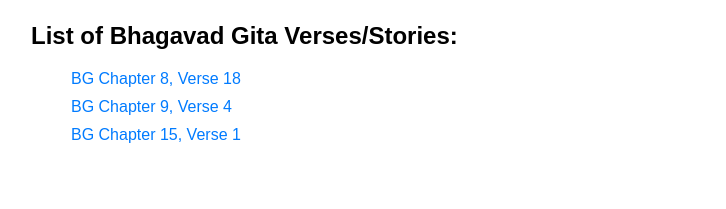
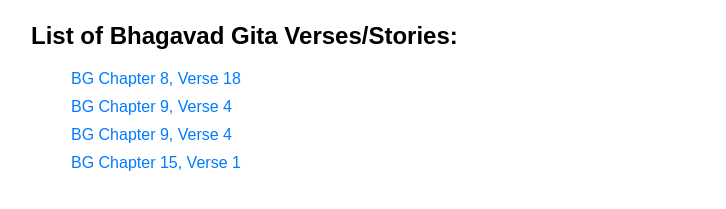
Before and after one commit to DeeshaWellness/oneverseaday, a plain HTML site: page index.html in a window 1280 px wide. Shown: the part 307-516 px from the top of the page, without its empty margins (9-735 px from the left). Drawn offline with Linux system fonts and the light colour scheme.

Commit message:
Update index.html

```diff
--- a/index.html
+++ b/index.html
@@ -43,9 +43,9 @@
     <ul>
         <li><a href="https://deeshawellness.github.io/EternaldanceofSandhya/" target="_blank">BG Chapter 8, Verse 18</a></li>
         <li><a href="https://deeshawellness.github.io/CosmicRevealation/" target="_blank">BG Chapter 9, Verse 4</a></li>
+        <li><a href="https://deeshawellness.github.io/CosmicRevealation/" target="_blank">BG Chapter 9, Verse 4</a></li>
+        <li><a href="https://https://deeshawellness.github.io/Banyantree/" target="_blank">BG Chapter 15, Verse 1</a></li>
 
-
-        <li><a href="https://https://deeshawellness.github.io/Banyantree/" target="_blank">BG Chapter 15, Verse 1</a></li>
         <!-- Add more verses as needed -->
     </ul>
 
```
